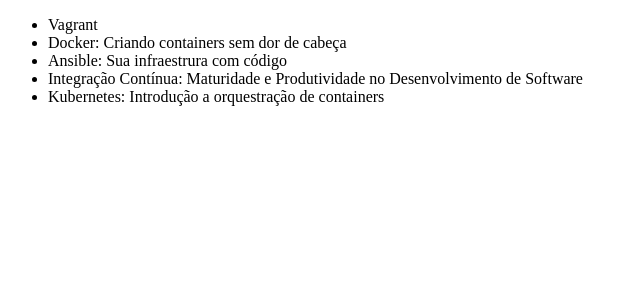
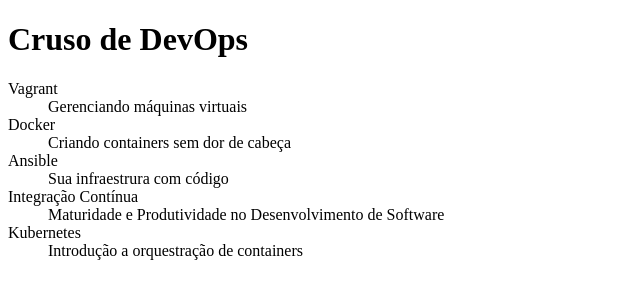
Before and after one commit to SilvaBarrence/CursoAlura_Git, a plain HTML site: page index.html in a window 1280 px wide. Shown: the whole page, without its empty margins (0-640 px from the left). Drawn offline with Linux system fonts and the light colour scheme.

Commit message:
Atualizando código das aulas

```diff
--- a/index.html
+++ b/index.html
@@ -5,12 +5,23 @@
     <title>Lista de Cursos de Git da Alura</title>
 </head>
 <body>
-    <ul>
-        <li>Vagrant</li>
-        <li>Docker: Criando containers sem dor de cabeça</li>
-        <li>Ansible: Sua infraestrura com código</li>
-        <li>Integração Contínua: Maturidade e Produtividade no Desenvolvimento de Software</li>
-        <li>Kubernetes: Introdução a orquestração de containers</li>
-    </ul>
+    <h1>Cruso de DevOps</h1>
+
+    <dl>
+        <dt>Vagrant</dt>
+        <dd>Gerenciando máquinas virtuais</dd>
+
+        <dt>Docker</dt>
+        <dd>Criando containers sem dor de cabeça</dd>
+
+        <dt>Ansible</dt>
+        <dd>Sua infraestrura com código</dd>
+
+        <dt>Integração Contínua</dt>
+        <dd>Maturidade e Produtividade no Desenvolvimento de Software</dd>
+
+        <dt>Kubernetes</dt>
+        <dd>Introdução a orquestração de containers</dd>
+    </dl>
 </body>
 </html>
```
